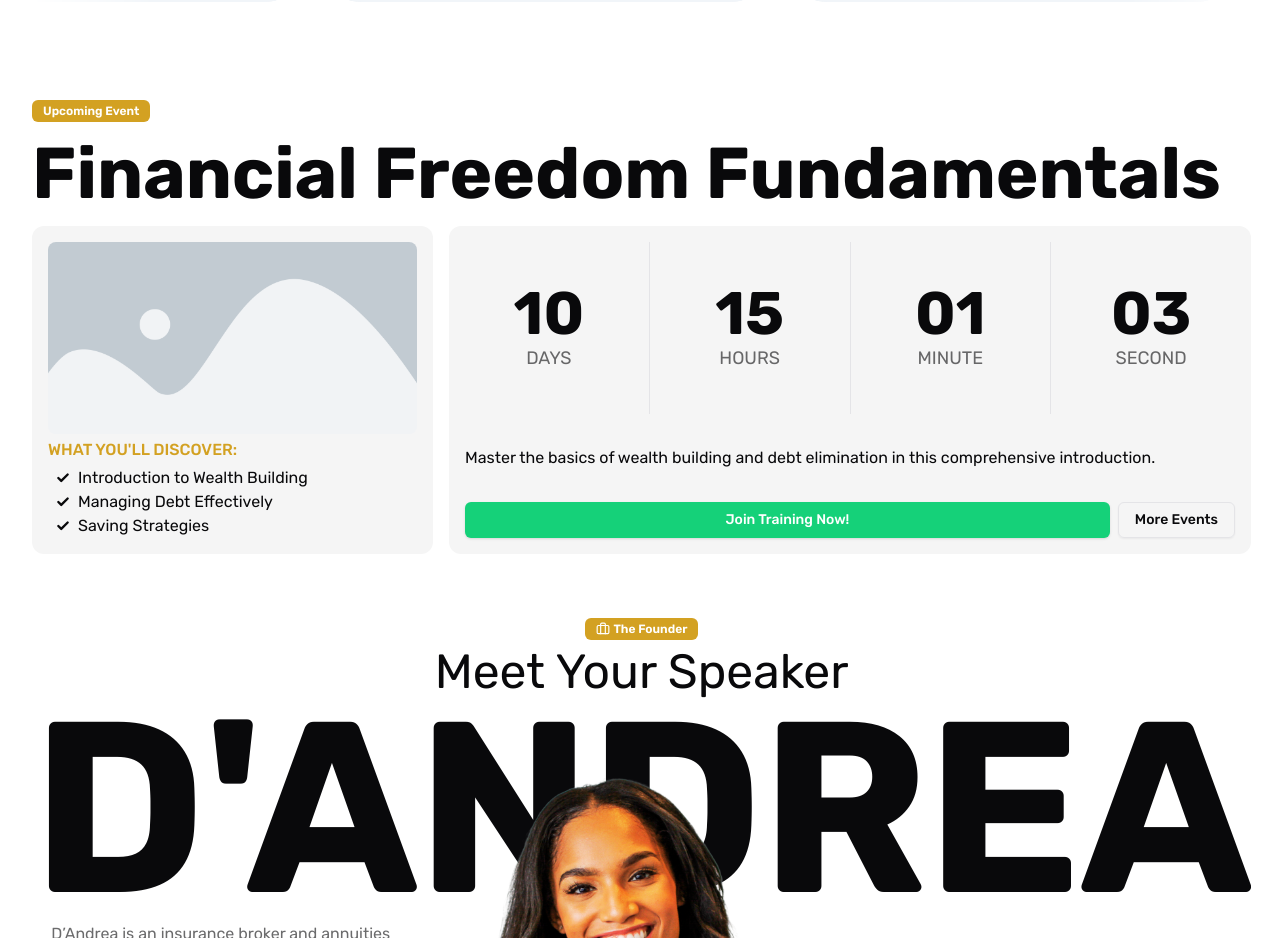
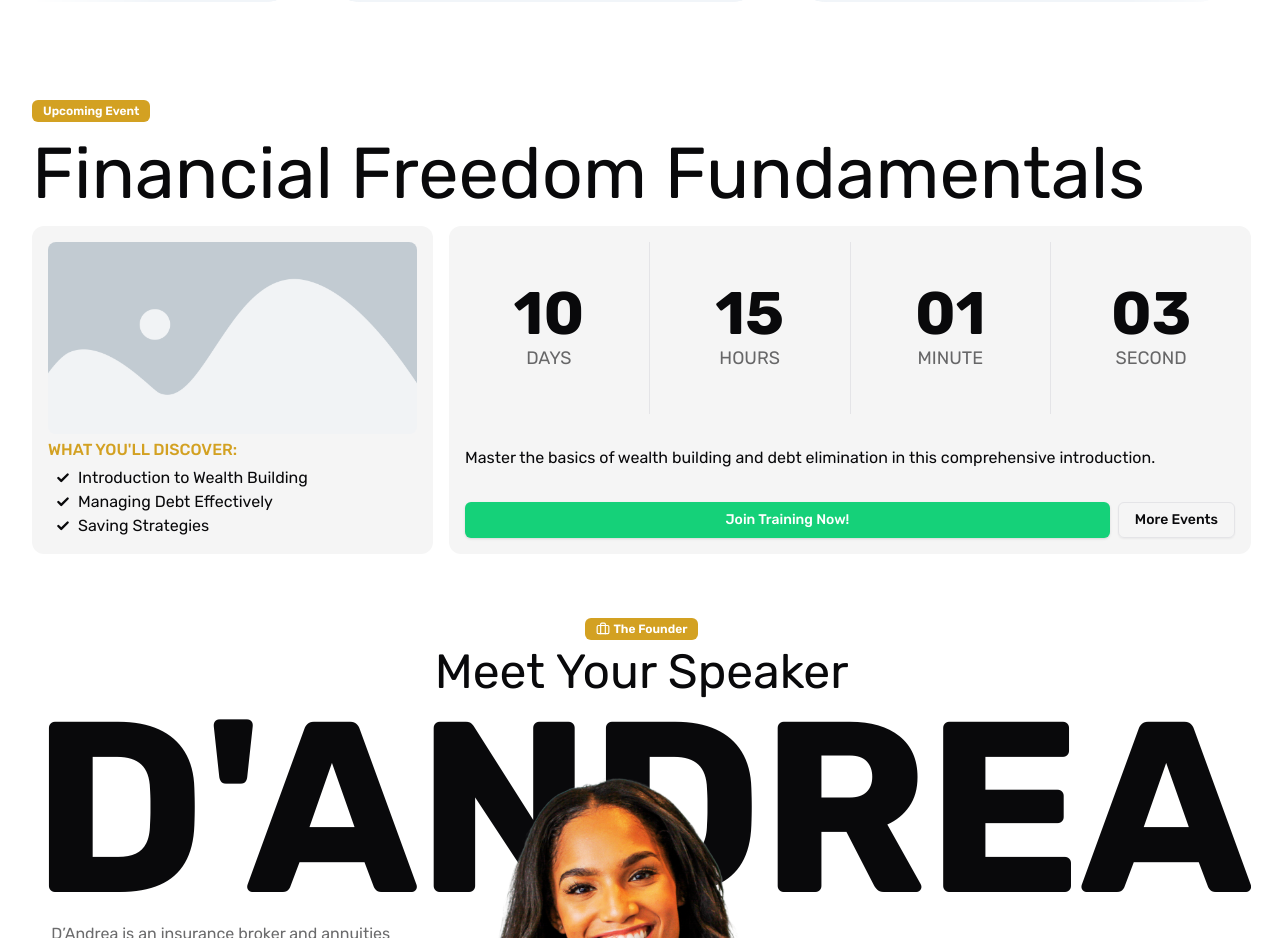
Before and after one commit to joaquincuenca/FREDONOMICS, a React (Vite) app: page /home in a window 1280 px wide. Shown: the part 2180-3118 px from the top of the page. Built offline with nearby package versions, Linux system fonts and the light colour scheme.

Commit message:
refactor FeaturedWebinar component to remove unnecessary class from title element

```diff
--- a/src/components/featured-webinar.tsx
+++ b/src/components/featured-webinar.tsx
@@ -85,7 +85,7 @@ export function FeaturedWebinar() {
   return (
     <div className="space-y-4">
       <Badge variant="secondary">Upcoming Event</Badge>
-      <h1 className="text-4xl md:text-5xl xl:text-7xl font-bold">
+      <h1 className="text-4xl md:text-5xl xl:text-7xl">
         {upcomingWebinar.title}
       </h1>
       <div className="grid grid-cols-1 md:grid-cols-[0.5fr_1fr] gap-4">
```
